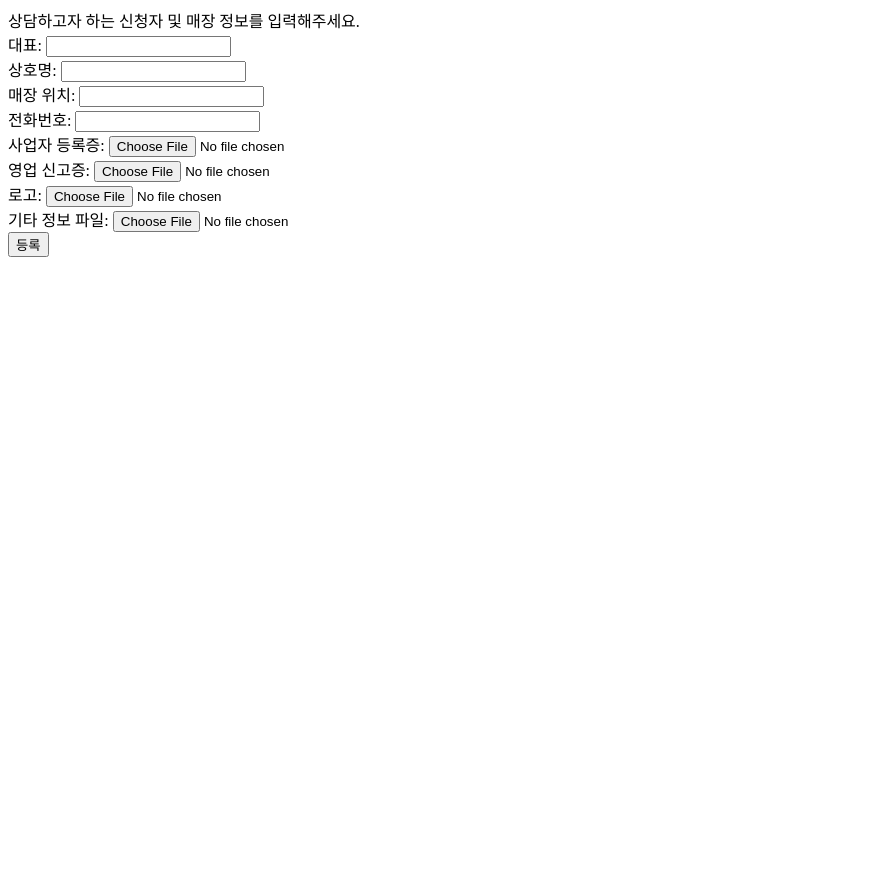
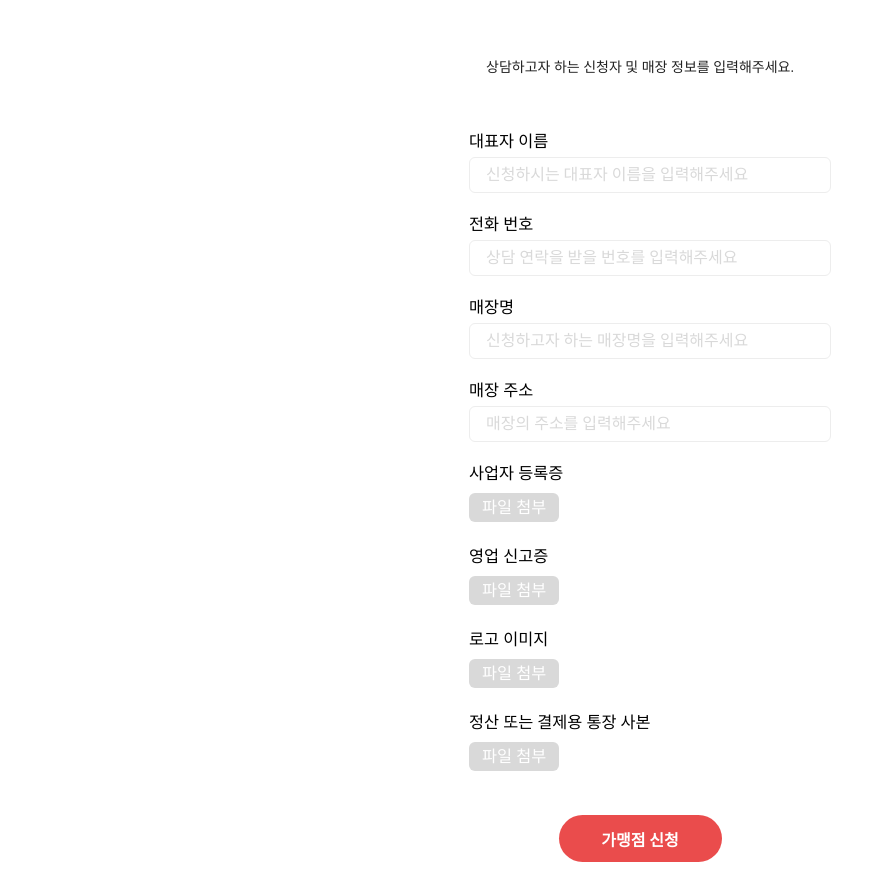
Before and after one commit to mogg22/Helpkiosk, a Django app: page /sellers/register/ in a window 1280 px wide. Shown: the whole page, without its empty margins (0-886 px from the left). Before the commit the page ends 257 px from the top, so only its background shows below. Run offline with Django 4.2, Linux system fonts and the light colour scheme; some web fonts are replaced.

Commit message:
docs: register.html, register.css 추가

```diff
--- a/helpkiosk/sellers/templates/sellers/menu_create.html
+++ b/helpkiosk/sellers/templates/sellers/menu_create.html
@@ -6,13 +6,13 @@
   <meta name="viewport" content="width=device-width, initial-scale=1.0">
   <link rel="stylesheet" type="text/css" href="https://cdn.jsdelivr.net/gh/orioncactus/pretendard/dist/web/static/pretendard.css" />
   <link rel="stylesheet" href="{% static 'css/menu_create.css' %}">
-  <title>Document</title>
+  <title>카테고리/메뉴 추가</title>
 </head>
 <body>
   <div id="container">
     <div id="store">
       <img src="{% static 'images/heart.png' %}" id="heart">
-      {{market.register.name}} > {{market.register.representative}} 사장님  {% comment %}수정했는데도 안불러와지네요..쩝 {% endcomment %}
+      {{market.register.name}} > {{market.register.representative}} 사장님
     </div>
     <p>카테고리 추가</p>
     <form method="POST" id="category_create" enctype="multipart/form-data" onsubmit="return validateCategory()">
--- a/helpkiosk/sellers/templates/sellers/register.html
+++ b/helpkiosk/sellers/templates/sellers/register.html
@@ -1,31 +1,64 @@
+{% load static %}
 <!DOCTYPE html>
 <html lang="ko">
 <head>
   <meta charset="UTF-8">
   <meta name="viewport" content="width=device-width, initial-scale=1.0">
-  <title>Document</title>
+  <link rel="stylesheet" type="text/css" href="https://cdn.jsdelivr.net/gh/orioncactus/pretendard/dist/web/static/pretendard.css" />
+  <link rel="stylesheet" href="{% static 'css/register.css' %}">
+  <title>가맹정 신청</title>
 </head>
 <body>
-  상담하고자 하는 신청자 및 매장 정보를 입력해주세요.
-  <form method="POST">
-    {% csrf_token %}
-    <label for="representative">대표:</label>
-    <input type="text" id="representative" name="representative"><br>
-    <label for="name">상호명:</label>
-    <input type="text" id="name" name="name"><br>
-    <label for="location">매장 위치:</label>
-    <input type="text" id="location" name="location"><br>
-    <label for="number">전화번호:</label>
-    <input type="text" id="number" name="number"><br>
-    <label for="business_file">사업자 등록증:</label>
-    <input type="file" id="business_file" name="business_file"><br>
-    <label for="registration_file">영업 신고증:</label>
-    <input type="file" id="registration_file" name="registration_file"><br>
-    <label for="logo">로고:</label>
-    <input type="file" id="logo" name="logo"><br>
-    <label for="info_file">기타 정보 파일:</label>
-    <input type="file" id="info_file" name="info_file"><br>
-    <input type="submit" value="등록">
-  </form>
+  <div id="container">
+    <div id="top">상담하고자 하는 신청자 및 매장 정보를 입력해주세요.</div>
+    <form method="POST">
+      {% csrf_token %}
+      <label for="representative">대표자 이름</label>
+      <input type="text" id="representative" name="representative" placeholder="신청하시는 대표자 이름을 입력해주세요"><br>
+
+      <label for="number">전화 번호</label>
+      <input type="text" id="number" name="number" placeholder="상담 연락을 받을 번호를 입력해주세요"><br>
+
+      <label for="name">매장명</label>
+      <input type="text" id="name" name="name" placeholder="신청하고자 하는 매장명을 입력해주세요"><br>
+
+      <label for="location">매장 주소</label>
+      <input type="text" id="location" name="location" placeholder="매장의 주소를 입력해주세요"><br>
+
+      <label for="business_file">사업자 등록증</label>
+      <div id="box">
+        <label class="input-file-btn" for="business_file">파일 첨부</label>
+        <input type="file" id="business_file" name="business_file" style="display: none">
+      </div>
+
+      <label for="registration_file">영업 신고증</label>
+      <div id="box">
+        <label class="input-file-btn" for="registration_file">파일 첨부</label>
+      <input type="file" id="registration_file" name="registration_file" style="display: none">
+      </div>
+
+      <label for="logo">로고 이미지</label>
+      <div id="box">
+        <label class="input-file-btn" for="logo">파일 첨부</label>
+        <input type="file" id="logo" name="logo" style="display: none">
+      </div>
+
+      <label for="info_file">정산 또는 결제용 통장 사본</label>
+      <div id="box">
+        <label class="input-file-btn" for="info_file">파일 첨부</label>
+      <input type="file" id="info_file" name="info_file" style="display: none">
+      </div>
+
+      <div id="btn-div"> <input type="submit" id="btn" value="가맹점 신청"> </div>
+    </form>
+  </div>
+
+  <script>
+    const btn = document.getElementById("btn");
+
+    add.onclick = function(){
+      location.href='main페이지 url'
+    }
+  </script>
 </body>
 </html>
--- /dev/null
+++ b/helpkiosk/static/css/register.css
@@ -0,0 +1,83 @@
+* {
+    font-family: Pretendard;
+}
+
+#container {
+    width: 342px;
+    margin: 0 auto;
+    position: relative;
+}
+
+#top {
+    width: 100%;
+    margin-top: 56px;
+    margin-bottom: 52px;
+    text-align: center;
+    font-size: 14px;
+    font-weight: 400;
+    color: #222;
+}
+
+label {
+    color: #000;
+    font-size: 16.346px;
+    font-weight: 400;
+}
+
+input::placeholder {
+    color: var(--d-9-d-9-d-9, #D9D9D9);
+}
+
+#representative, #number, #name, #location {
+    display: flex;
+    width: 342px;
+    height: 32px;
+    margin-top: 5px;
+    padding-left: 16px;
+    justify-content: center;
+    align-items: center;
+    flex-shrink: 0;
+    border-radius: 6px;
+    border: 1px solid var(--line-light-gray, #EDEDED);
+    font-size: 16px;
+    font-weight: 500;
+}
+
+#box {
+    height: 27px;
+    margin-top: 10px;
+    margin-bottom: 22px;
+}
+
+.input-file-btn {
+    width: 78px;
+    height: 27px;
+    padding: 5px 13px;
+    border: none;
+    border-radius: 6px;
+    background: #D9D9D9;
+    color: #FFF;
+    cursor: pointer;
+    &:hover {
+        background: #EA4C4C;
+    }
+}
+
+#btn-div {
+    display: flex;
+    justify-content: center;
+    margin-top: 45px;
+}
+
+#btn {
+    display: flex;
+    justify-content: center;
+    width: 163px;
+    height: 47px;
+    border: none;
+    border-radius: 32px;
+    background: var(--main-color, #EA4C4C);
+    color: #FFF;
+    font-size: 16px;
+    font-weight: 700;
+}
```
